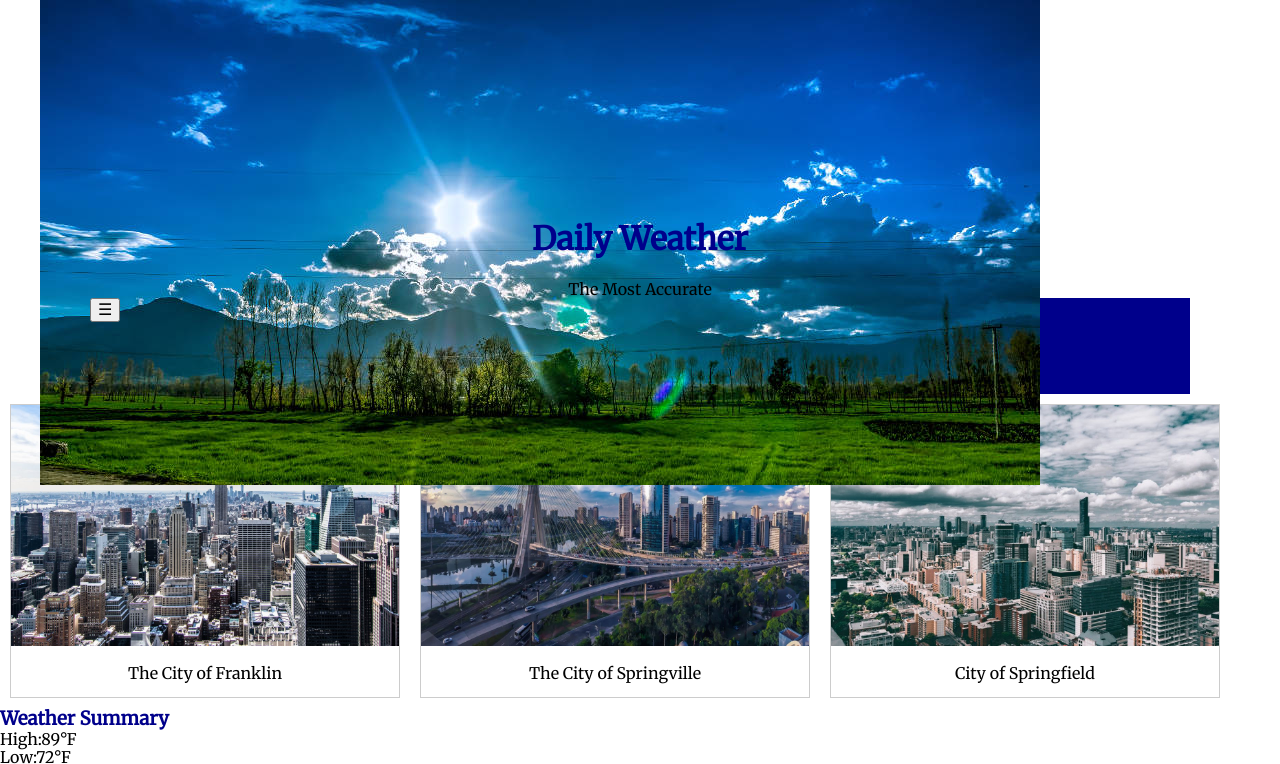
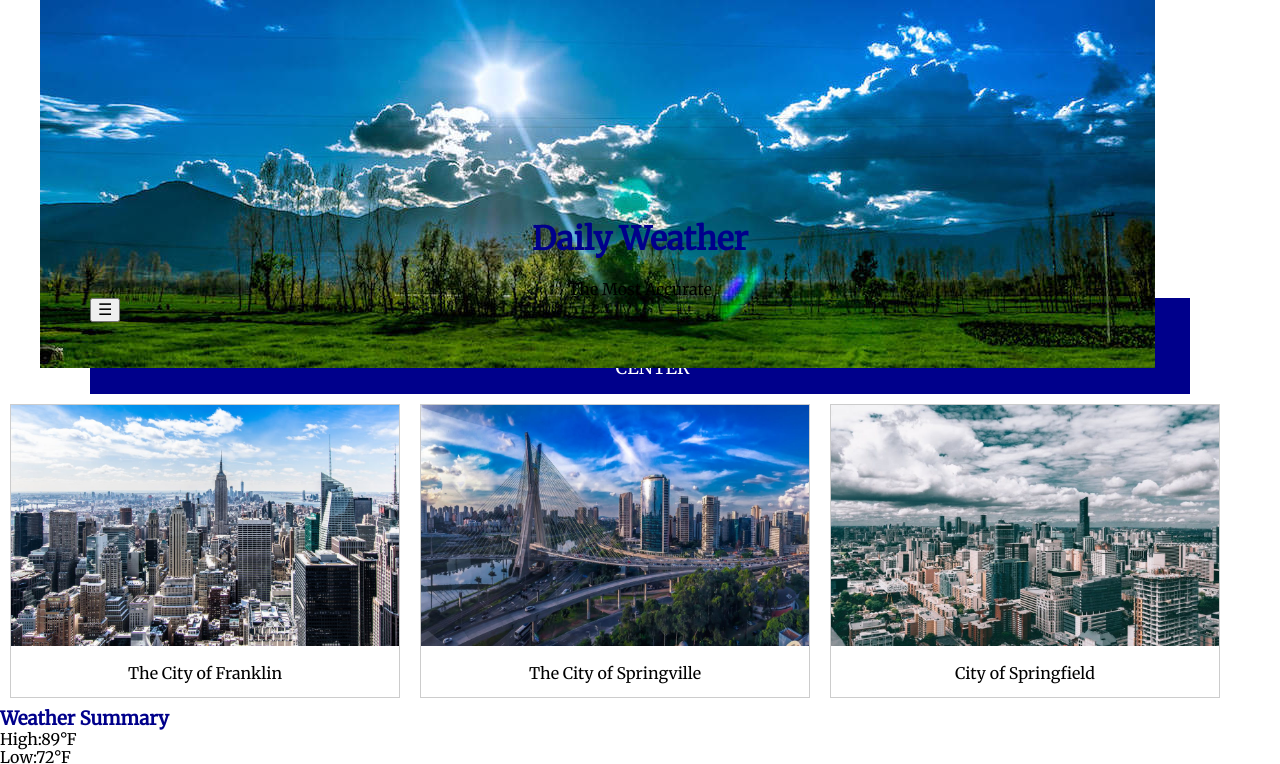
Before and after one commit to azetino1/azetino1.github.io, a plain HTML site: page assignments/franklin-6/franklin-6.html in a window 1280 px wide. Shown: the top 764 px of the page. Drawn offline with Linux system fonts and the light colour scheme; files that its build step writes are made by us from their sources; a script that the page names is missing; files whose address does not match are found by name.

Commit message:
initial comment

```diff
--- a/assignments/franklin-6/franklin-6.html
+++ b/assignments/franklin-6/franklin-6.html
@@ -20,7 +20,7 @@
 
 <header>
   <figure class ="header">
-    <img src="/images/medium.jpeg" alt="The site logo">
+    <img src="/images/franklin-original3.jpeg" alt="The site logo">
       </figure>
 </header>
 
```
